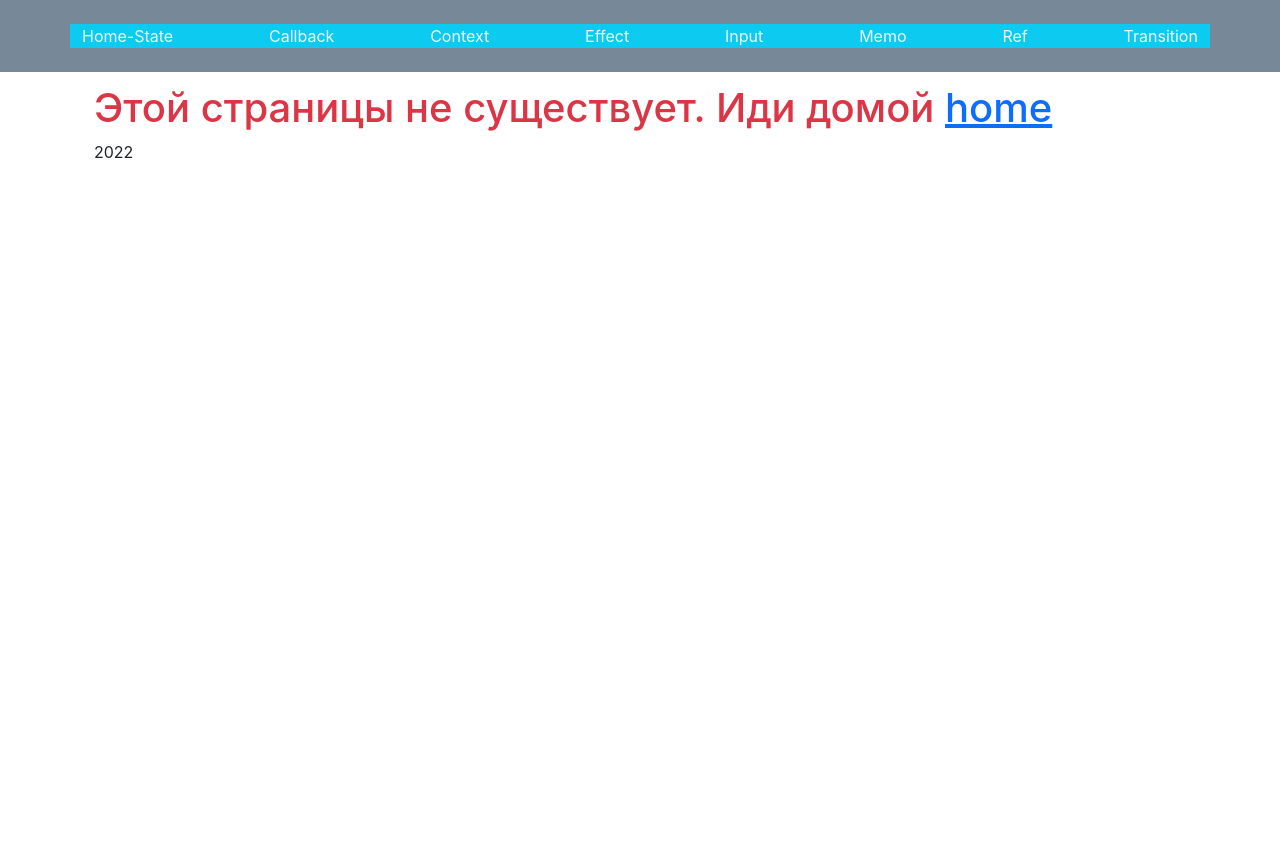
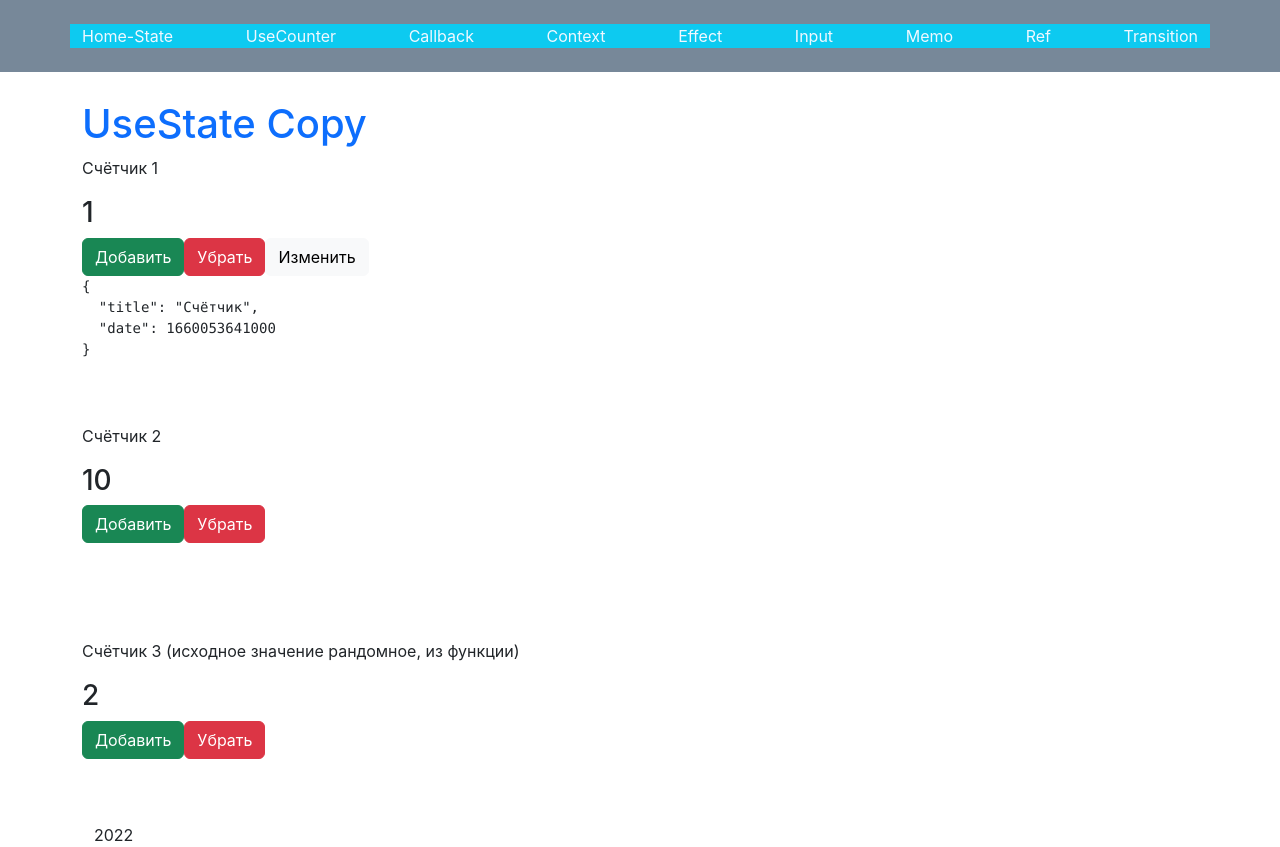
Before and after one commit to igorbelikov2009/reacts-hooks, a React (Create React App) app: page /counter in a window 1280 px wide. Before the commit the page ends 800 px from the top, so only its background shows below. Built offline with nearby package versions, Linux system fonts and the light colour scheme.

Commit message:
HomeUseStateCopy

```diff
--- a/src/components/Layuout.jsx
+++ b/src/components/Layuout.jsx
@@ -8,6 +8,10 @@ const Layuout = () => {
         <nav className="container bg-info">
           <Link className="link" to="/">
             Home-State
+          </Link>
+
+          <Link className="link" to="/counter">
+            UseCounter
           </Link>
 
           <Link className="link" to="/callback">
--- a/src/components/Navbar.jsx
+++ b/src/components/Navbar.jsx
@@ -1,6 +1,7 @@
 import React from "react";
 import { Route, Routes } from "react-router-dom";
 import HomeUseState from "../components/HomeUseState";
+import HomeUseStateCopy from "../pages/HomeUseStateCopy";
 import NotFoundPage from "../pages/NotFoundPage";
 import UseCallbackHook from "../pages/UseCalllbackHook";
 import UseContextHook from "../pages/UseContextHook";
@@ -17,6 +18,7 @@ const Navbar = () => {
       <Routes>
         <Route path="/" element={<Layuout />}>
           <Route index element={<HomeUseState />} />
+          <Route path="counter" element={<HomeUseStateCopy />} />
           <Route path="callback" element={<UseCallbackHook />} />
           <Route path="context" element={<UseContextHook />} />
           <Route path="effect" element={<UseEffectHook />} />
--- a/src/index.css
+++ b/src/index.css
@@ -50,3 +50,7 @@ code {
   cursor: pointer;
   background-color: #eee;
 }
+
+.block {
+  padding: 3rem 0;
+}
--- /dev/null
+++ b/src/pages/HomeUseStateCopy.jsx
@@ -0,0 +1,122 @@
+import React, { useState } from "react";
+
+//   ===============
+function computeInitialCounter() {
+  console.log("Some calculations....");
+  return Math.trunc(Math.random() * 20);
+}
+//   ===============
+
+function useCounter(initialValue) {
+  const [value, setValue] = useState(initialValue);
+
+  const incrementClobal = () => {
+    setValue((prev) => {
+      return prev + 1;
+    });
+  };
+
+  const decrementClobal = () => {
+    setValue(value - 1);
+  };
+
+  return {
+    bind: { value, incrementClobal, decrementClobal },
+  };
+}
+
+const HomeUseStateCopy = () => {
+  const count1 = useCounter(1);
+  const count2 = useCounter(10);
+  const countF = useCounter(() => {
+    return computeInitialCounter();
+  });
+
+  const [state, setState] = useState({
+    title: "Счётчик",
+    date: Date.now(),
+  });
+
+  function updateTitle() {
+    setState((prev) => {
+      return {
+        ...prev,
+        title: "Новая запись",
+      };
+    });
+  }
+
+  return (
+    <div className="py-3">
+      <h1 className="text-primary">UseState Copy</h1>
+
+      <div>
+        <div>
+          <p>Счётчик 1</p>
+          <h3> {count1.bind.value} </h3>
+        </div>
+
+        <button
+          onClick={count1.bind.incrementClobal}
+          className="btn btn-success"
+        >
+          Добавить
+        </button>
+        <button
+          onClick={count1.bind.decrementClobal}
+          className="btn btn-danger"
+        >
+          Убрать
+        </button>
+
+        <button onClick={updateTitle} className="btn btn-light">
+          Изменить
+        </button>
+
+        <pre>{JSON.stringify(state, null, 2)}</pre>
+      </div>
+
+      <div className="block">
+        <div>
+          <p>Счётчик 2</p>
+          <h3>{count2.bind.value} </h3>
+        </div>
+
+        <button
+          onClick={count2.bind.incrementClobal}
+          className="btn btn-success"
+        >
+          Добавить
+        </button>
+        <button
+          onClick={count2.bind.decrementClobal}
+          className="btn btn-danger"
+        >
+          Убрать
+        </button>
+      </div>
+
+      <div className="block">
+        <div>
+          <p>Счётчик 3 (исходное значение рандомное, из функции)</p>
+          <h3>{countF.bind.value} </h3>
+        </div>
+
+        <button
+          onClick={countF.bind.incrementClobal}
+          className="btn btn-success"
+        >
+          Добавить
+        </button>
+        <button
+          onClick={countF.bind.decrementClobal}
+          className="btn btn-danger"
+        >
+          Убрать
+        </button>
+      </div>
+    </div>
+  );
+};
+
+export default HomeUseStateCopy;
```
